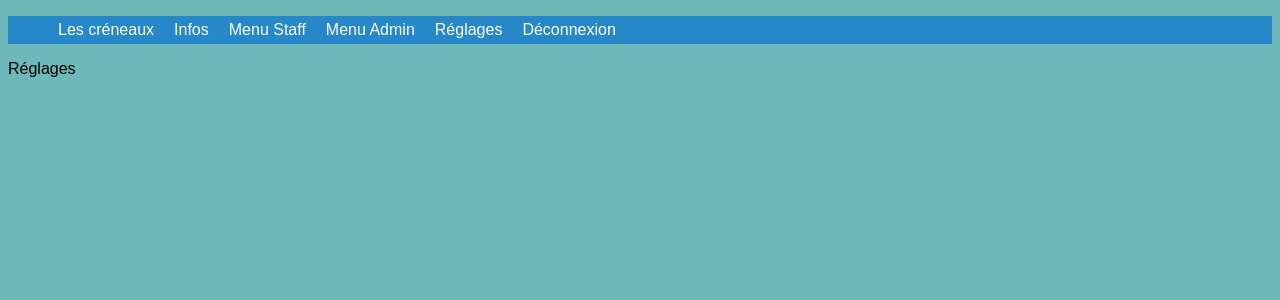
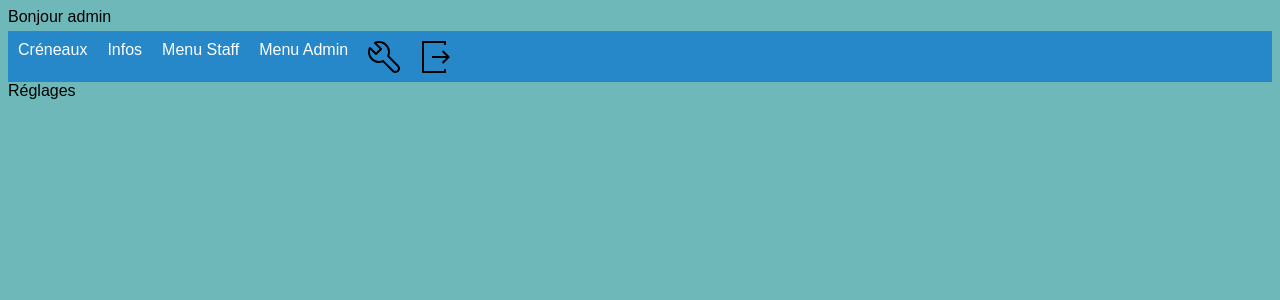
Before and after one commit to JeromeCirm/gestioncreneaux, a Django app: page /reglages in a window 1280 px wide. Shown: the top 300 px of the page. Run offline with Django 4.2, Linux system fonts and the light colour scheme; a user stored in the database is signed in; parts of the project's set-up code (start-up, migrations or seed data) failed here and were passed over.

Commit message:
changement css menu

```diff
--- a/base/fonctions.py
+++ b/base/fonctions.py
@@ -18,7 +18,7 @@ def jolie_date(date):
 #fonctions définissant les menus selon le groupe de l'utilisateur
 def menu_general(request):
     menu=[
-        ["creneaux","Les créneaux"],
+        ["creneaux","Créneaux"],
         ["informations","Infos"],
     ]
     if request.user.is_authenticated:
--- a/base/templates/base/menu.html
+++ b/base/templates/base/menu.html
@@ -1,10 +1,28 @@
 <header>
+    {% if user.is_authenticated %} Bonjour {{ user.username }} <BR>{% endif %}
     <nav class="menu">
         <ul>{% for item in menu %}
             <li ><a href="{% url item.0 %}">{{ item.1 }}</a>
             </li>{% endfor %}{% if user.is_authenticated %}
-            <li> <a href="{% url 'reglages' %}"> Réglages</a></li>
-            <li> <a href="{% url 'deconnexion' %}"> Déconnexion</a></li>{% endif %}
+            <li> <a href="{% url 'reglages' %}">
+                <svg version="1.1" xmlns="http://www.w3.org/2000/svg" width="32" height="32" viewBox="0 0 32 32">
+                    <title>Réglages</title>
+                    <path
+                      d="M27.465 32c-1.211 0-2.35-0.471-3.207-1.328l-9.392-9.391c-2.369 0.898-4.898 0.951-7.355 0.15-3.274-1.074-5.869-3.67-6.943-6.942-0.879-2.682-0.734-5.45 0.419-8.004 0.135-0.299 0.408-0.512 0.731-0.572 0.32-0.051 0.654 0.045 0.887 0.277l5.394 5.395 3.586-3.586-5.394-5.395c-0.232-0.232-0.336-0.564-0.276-0.887s0.272-0.596 0.572-0.732c2.552-1.152 5.318-1.295 8.001-0.418 3.274 1.074 5.869 3.67 6.943 6.942 0.806 2.457 0.752 4.987-0.15 7.358l9.392 9.391c0.844 0.842 1.328 2.012 1.328 3.207-0 2.5-2.034 4.535-4.535 4.535zM15.101 19.102c0.26 0 0.516 0.102 0.707 0.293l9.864 9.863c0.479 0.479 1.116 0.742 1.793 0.742 1.398 0 2.535-1.137 2.535-2.535 0-0.668-0.27-1.322-0.742-1.793l-9.864-9.863c-0.294-0.295-0.376-0.74-0.204-1.119 0.943-2.090 1.061-4.357 0.341-6.555-0.863-2.631-3.034-4.801-5.665-5.666-1.713-0.561-3.468-0.609-5.145-0.164l4.986 4.988c0.391 0.391 0.391 1.023 0 1.414l-5 5c-0.188 0.188-0.441 0.293-0.707 0.293s-0.52-0.105-0.707-0.293l-4.987-4.988c-0.45 1.682-0.397 3.436 0.164 5.146 0.863 2.631 3.034 4.801 5.665 5.666 2.2 0.721 4.466 0.604 6.555-0.342 0.132-0.059 0.271-0.088 0.411-0.088z"
+                    ></path>
+                  </svg>
+            </a></li>
+            <li> <a href="{% url 'deconnexion' %}">
+                <svg version="1.1" xmlns="http://www.w3.org/2000/svg" width="32" height="32" viewBox="0 0 32 32">
+                    <title>Déconnexion</title>
+                    <path
+                      d="M3 0h22c0.553 0 1 0 1 0.553l-0 3.447h-2v-2h-20v28h20v-2h2l0 3.447c0 0.553-0.447 0.553-1 0.553h-22c-0.553 0-1-0.447-1-1v-30c0-0.553 0.447-1 1-1z"
+                    ></path>
+                    <path
+                      d="M21.879 21.293l1.414 1.414 6.707-6.707-6.707-6.707-1.414 1.414 4.293 4.293h-14.172v2h14.172l-4.293 4.293z"
+                    ></path>
+                  </svg>
+            </a></li>{% endif %}
         </ul>
     </nav>
 </header>
--- a/static/style/style.css
+++ b/static/style/style.css
@@ -44,6 +44,10 @@ body{
 }
 
 /*  Style du bandereau de menu */
+nav {
+
+}
+
 nav.menu {
   background-color: rgb(38, 135, 201);
 }
@@ -51,6 +55,10 @@ nav.menu {
 .menu ul {
   display: flex;
   list-style: none;
+  padding : 0px;
+  padding-top: 5px;;
+  margin : 0px;
+  margin-top: 5px;;
 }
 
 .menu li {
```
Also changed, not shown: db.sqlite3.
